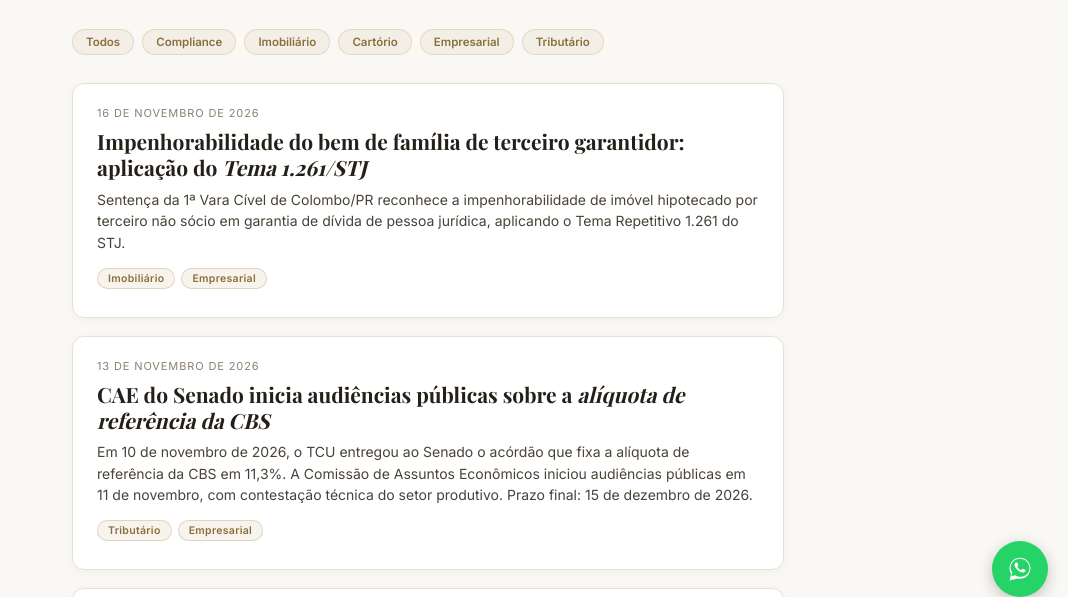
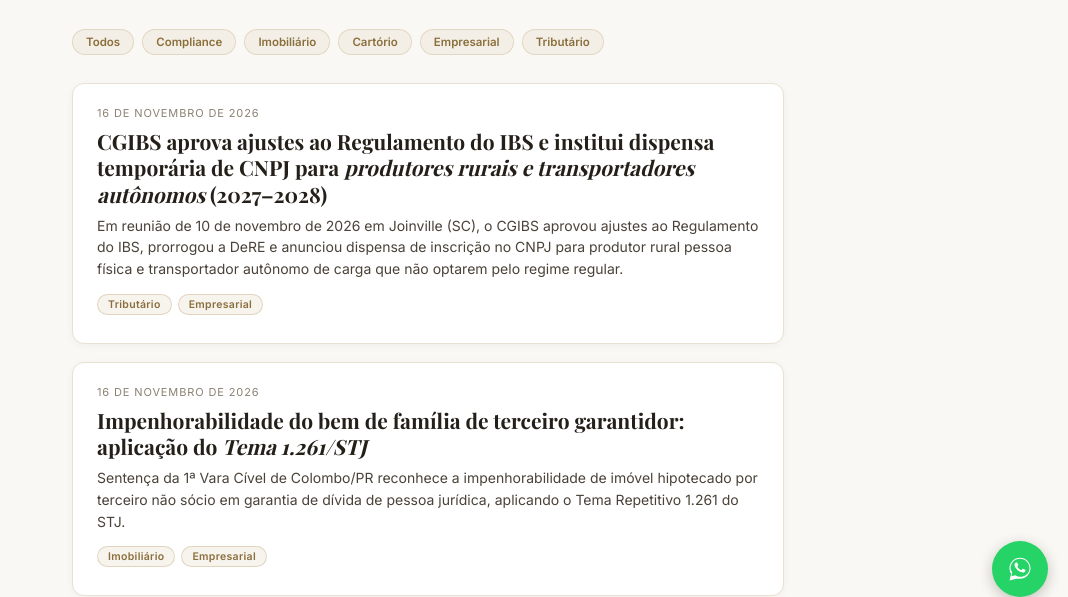
Before and after one commit to roberta28cepeda/psa-blog, a plain HTML site: page index.html in a window 1280 px wide. Shown: the part 183-780 px from the top of the page, without its empty margins (212-1280 px from the left). Drawn offline with nearby package versions, Linux system fonts and the light colour scheme; a web font is replaced by a local one.

Commit message:
Atualiza index.html: adiciona artigo sobre dispensa de CNPJ (CGIBS) — automação diária

```diff
--- a/index.html
+++ b/index.html
@@ -236,6 +236,13 @@
   <h1 class="page-title">Blog PSA Advocacia Empresarial</h1>
   <p class="page-sub">Compliance, imobiliário, cartório, empresarial e tributário — sem juridiquês.</p>
   <div class="filter-row"><span class="filter-tag">Todos</span><span class="filter-tag">Compliance</span><span class="filter-tag">Imobiliário</span><span class="filter-tag">Cartório</span><span class="filter-tag">Empresarial</span><span class="filter-tag">Tributário</span></div>
+
+    <a href="cgibs-dispensa-cnpj-produtor-rural-transportador-2028.html" class="post-card">
+    <div class="data">16 de novembro de 2026</div>
+    <h2>CGIBS aprova ajustes ao Regulamento do IBS e institui dispensa temporária de CNPJ para <em>produtores rurais e transportadores autônomos</em> (2027–2028)</h2>
+    <p>Em reunião de 10 de novembro de 2026 em Joinville (SC), o CGIBS aprovou ajustes ao Regulamento do IBS, prorrogou a DeRE e anunciou dispensa de inscrição no CNPJ para produtor rural pessoa física e transportador autônomo de carga que não optarem pelo regime regular.</p>
+    <div style="margin-top:12px;"><span class="tag">Tributário</span><span class="tag">Empresarial</span></div>
+  </a>
 
     <a href="bem-familia-garantia-divida-empresa.html" class="post-card">
     <div class="data">16 de novembro de 2026</div>
```
